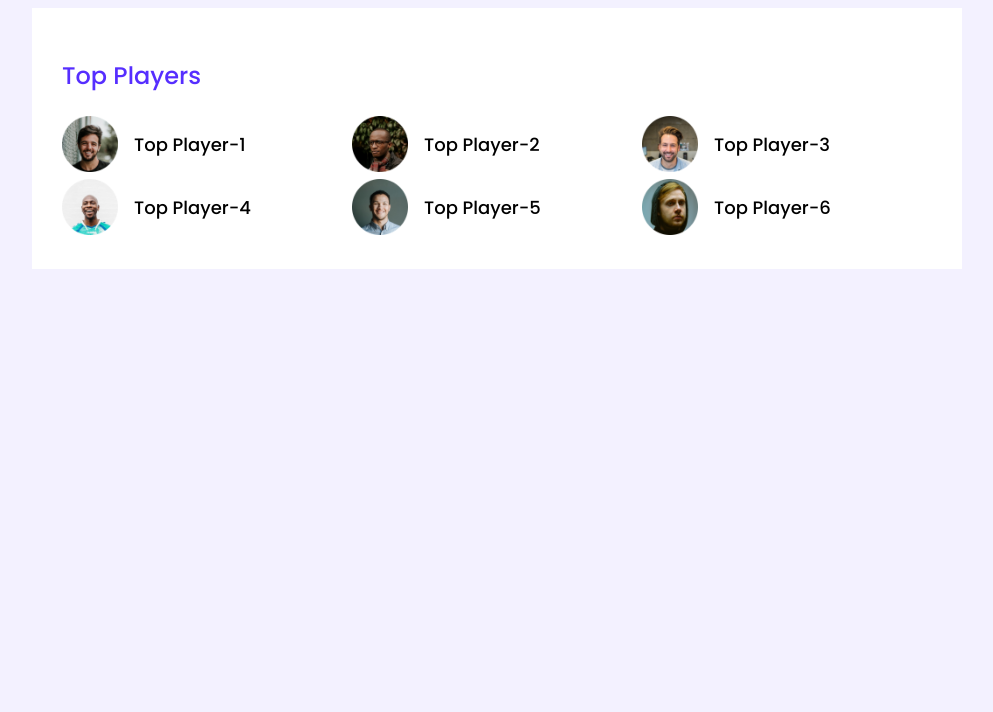
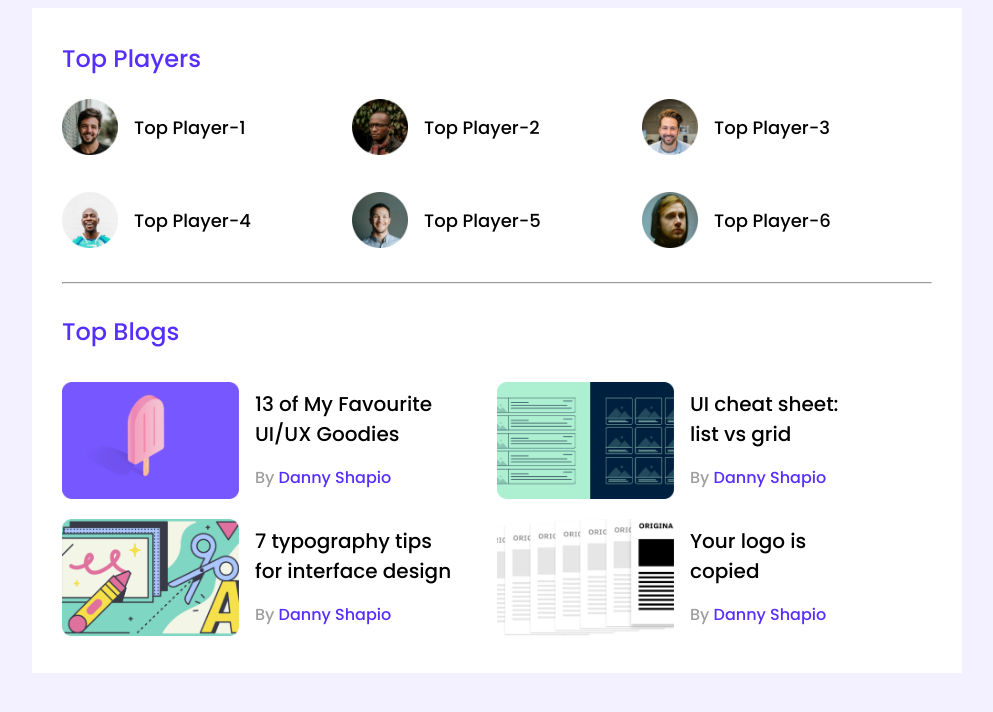
Before and after one commit to ras1k/leader-board-css3, a plain HTML site: page index.html in a window 1280 px wide. Shown: the whole page, without its empty margins (143-1136 px from the left). Drawn offline with Linux system fonts and the light colour scheme; a web font is replaced by a local one.

Commit message:
new commit

```diff
--- a/index.html
+++ b/index.html
@@ -45,6 +45,57 @@
                     </div>
                 </div>
             </div>
+            <hr>
+            <div class="top-blogs">
+                <h2 class="section-title">Top Blogs</h2>
+                <div class="blogs">
+                    <article class="blog">
+                        <div class="thumbnail">
+                            <img src="images/blogs/blog-1.png" alt="">
+                        </div>
+                        <div>
+                            <div class="blog-info">
+                                <h3 class="blog-title">13 of My Favourite <br> UI/UX Goodies</h3>
+                                <p class="blog-author">By <span>Danny Shapio</span></p>
+                            </div>
+                        </div>
+                    </article>
+                    <article class="blog">
+                        <div class="thumbnail">
+                            <img src="images/blogs/blog-2.png" alt="">
+                        </div>
+                        <div>
+                            <div class="blog-info">
+                                <h3 class="blog-title">UI cheat sheet: <br> list vs grid</h3>
+                                <p class="blog-author">By <span>Danny Shapio</span></p>
+                            </div>
+                        </div>
+                    </article>
+                    <article class="blog">
+                        <div class="thumbnail">
+                            <img src="images/blogs/blog-3.png" alt="">
+                        </div>
+                        <div>
+                            <div class="blog-info">
+                                <h3 class="blog-title">7 typography tips <br> for interface design</h3>
+                                <p class="blog-author">By <span>Danny Shapio</span></p>
+                            </div>
+                        </div>
+                    </article>
+                    <article class="blog">
+                        <div class="thumbnail">
+                            <img src="images/blogs/blog-4.png" alt="">
+                        </div>
+                        <div>
+                            <div class="blog-info">
+                                <h3 class="blog-title">Your logo is <br> copied</h3>
+                                <p class="blog-author">By <span>Danny Shapio</span></p>
+                            </div>
+                        </div>
+                    </article>
+                </div>
+
+            </div>
         </section>
         <section>
 
--- a/styles/style.css
+++ b/styles/style.css
@@ -1,28 +1,38 @@
 @import url('https://fonts.googleapis.com/css2?family=Open+Sans:ital@1&family=Poppins:wght@500&family=The+Nautigal&display=swap');
 
-body{
+body {
     font-family: 'Poppins', sans-serif;
     background: #F3F1FF;
 }
-.container{
+
+.container {
     background: #ffffff;
     width: 870px;
     padding: 30px;
 }
-main{
+
+main {
     display: flex;
     align-items: center;
     justify-content: center;
 }
-.section-title{
+
+.top-players {
+    margin-bottom: 30px;
+}
+
+.section-title {
+    margin-top: 3px;
     font-size: 24px;
     font-weight: 500;
     color: #562EFF;
 
 }
+
 .players {
     display: grid;
     grid-template-columns: repeat(3, 1fr);
+    grid-row-gap: 30px;
 }
 
 .player {
@@ -35,8 +45,43 @@ main{
     width: 56px;
     height: 56px;
 }
-.player-name{
+
+.player-name {
     font-size: 18px;
     font-weight: 500;
     color: #000000;
 }
+
+hr {
+    border: 1x solid #D1D1D1;
+    margin-bottom: 30px;
+}
+
+.blog {
+    display: flex;
+    gap: 16px;
+   align-items: flex-end;
+
+}
+.blog-title{
+    font-size: 20px;
+    font-weight: 500;
+    color: #000000;
+    margin-bottom: 6px;
+}
+.blog-author{
+    font-size: 16px;
+    font-weight: 500;
+    color: #9F9F9F;
+}
+.blog-author span{
+    color: #562EFF;
+}
+.thumbnail img {
+    width: 177px;
+    height: 117px;
+}
+.blogs{
+    display: grid;
+    grid-template-columns: 1fr 1fr;
+}
```
